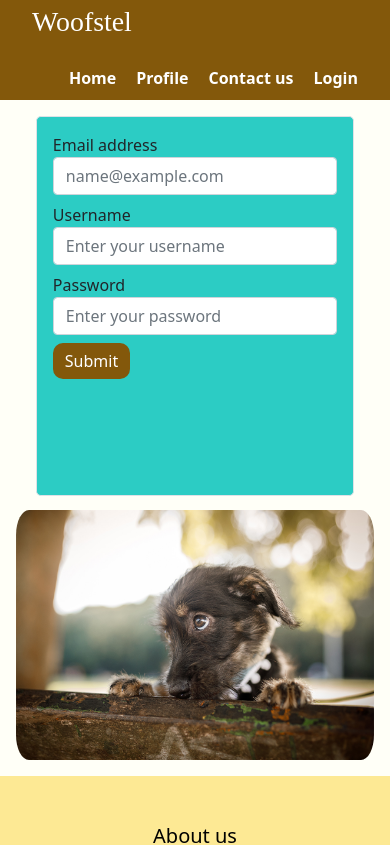
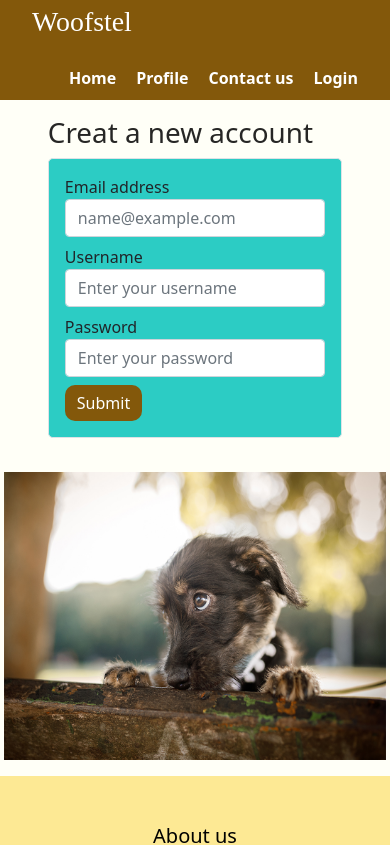
Before and after one commit to csancheze/Project-3, a React (Create React App) app in the folder client/: page /signup-user in a window 390 px wide. Shown: the top 845 px of the page. Built offline with nearby package versions, Linux system fonts and the light colour scheme; a web font is replaced by a local one.

Commit message:
Updated all pages to be mobile friendly.

```diff
--- a/client/src/App.css
+++ b/client/src/App.css
@@ -7,12 +7,6 @@
   background-color: #FFFFF7;
 }
 
-
-.signup-user {
-  background-color: #2cccc4;
-  height: 50vh;
-}
-
 .signup-sitter {
   background-color: #2cccc4;
   height: 50vh;
--- a/client/src/components/ContactUsBlock.js
+++ b/client/src/components/ContactUsBlock.js
@@ -2,6 +2,7 @@ import React from "react";
 import { Row, Col, Image, Button } from "react-bootstrap";
 import ContactUsImage from "../images/ContactUs.jpeg";
 import "../styles/contactUsBlock.css";
+import { NavLink } from "react-router-dom";
 
 const ContactUsBlock = () => {
   return (
@@ -25,7 +26,7 @@ const ContactUsBlock = () => {
             Please leave your message and our support team will contact you as
             soon as possible.
           </p>
-          <Button id="submit-button">CONTACT US</Button>
+          <NavLink id="message" to="/contact"><Button id="submit-button">CONTACT US</Button></NavLink>
         </div>
       </Col>
     </Row>
--- a/client/src/components/SignUpBlock.js
+++ b/client/src/components/SignUpBlock.js
@@ -3,18 +3,19 @@ import { Row, Col, Image, Button, Card } from "react-bootstrap";
 import LookPetSitter from "../images/LookPetSitter.png";
 import SignUpImage from "../images/SignUp.jpg";
 import "../styles/signUpBlock.css";
+import { NavLink } from "react-router-dom";
 
 const SignUpBlock = () => {
   return (
     <Row className="container-sign-up-block">
-      <Col className="container-sign-up-block__col" sm>
+      <Col sm={12} md={12} lg={6} className="container-sign-up-block__col" sm>
         <Image
           src={SignUpImage}
           rounded
           className="container-sing-up-block__col-image"
         />
       </Col>
-      <Col style={{ backgroundColor: "#2cccc4" }} sm>
+      <Col sm={12} md={12} lg={6} style={{ backgroundColor: "#2cccc4" }} sm>
         <div className="container-sign-up-block__info">
           <h1 id="app-name" className="container-sign-up-block__info-title">
             <Image
@@ -27,10 +28,13 @@ const SignUpBlock = () => {
             The kind of care your dogs deserve!
           </h2>
           <p className="container-sign-up-block__info-text">
-            Sign up to look the perfect Pet Sitter match for your fur favortie
+            Sign up to look the perfect Pet Sitter match for your fur favorite
             member
           </p>
-          <Button id="submit-button">SIGN UP</Button>
+          <NavLink to="/signup-user"><Button id='submit-button' type="primary" htmlType="submit">
+          Sign up
+        </Button>
+        </NavLink>
           <p className="container-sign-up-block__info-text">
             If you want to be a
             <span style={{ fontWeight: "700" }}> Pet Sitter </span>
--- a/client/src/pages/ContactForm.js
+++ b/client/src/pages/ContactForm.js
@@ -23,9 +23,10 @@ const Contact = () => {
     };
 
     return (
-    <div className="row justify-content-between main">
+    <div className="row d-flex justify-content-between m-0 main">
     <img className='col-12 col-sm-6' id="background-contact" src={require('../images/5c3d49967e3aa842c876a81d15f01931f8f3644778d57466c0c35f9a143eb8f1df1cb83656335d64f648db9dda63a60828632569629a01a39e55eb_1280.jpg')} alt="background" />
-    <div className='p-5 col-11 col-sm-6 justify-content-center'>
+    <div className='p-5 col-12 col-sm-6 justify-content-center'>
+    <h1>Send us a meesage 🐶</h1>
   <form onSubmit={sendEmail} ref={form} className="border rounded-3 p-3 contact-form">
   <div className="form-group">
     <label htmlFor="exampleFormControlInput1">Email address</label>
--- a/client/src/pages/LoginUser.js
+++ b/client/src/pages/LoginUser.js
@@ -15,9 +15,9 @@ const loginUser = () => {
   };
 
   return (
-    <Container className='d-flex justify-content-between'>
+    <Container className='d-flex justify-content-between m-0'>
     <Row>
-    <Col sm={12} md={6} lg={9}>
+    <Col sm={12} md={6} lg={9} className="p-0">
     <img id="golden" src={require('../images/puppy.jpeg')} alt="golden-retriever"></img>
     </Col>
     <Col sm={12} md={6} lg={3}>
--- a/client/src/pages/SignupFormUser.js
+++ b/client/src/pages/SignupFormUser.js
@@ -4,7 +4,9 @@ import '../styles/signupUser.css';
 function SignupFormUser() {
   return (
     <div className="row d-flex justify-content-around p-3 main">
-  <form className="col-10 col-sm-5 border rounded-3 p-3 signup-user">
+    <div className="col-10 col-sm-5">
+    <h1>Creat a new account</h1>
+  <form className="border rounded-3 p-3 signup-user">
   <div className="form-group">
     <label htmlFor="exampleFormControlInput1">Email address</label>
     <input type="email" name='email_address' required className="form-control email" id="exampleFormControlInput1" placeholder="name@example.com" />
@@ -19,8 +21,10 @@ function SignupFormUser() {
   </div>
   <button id='submit-button' type="submit" className="btn btn-secondary mt-2">Submit</button>
 </form>
-<img className='col-12 col-sm-6' id="background-signup" src={require('../images/blake.jpg')} alt="background" />
+</div>
+<img className='col-12 col-sm-6 p-0' id="background-signup" src={require('../images/blake.jpg')} alt="background" />
     </div>
+
   )
 }
 
--- a/client/src/styles/contactForm.css
+++ b/client/src/styles/contactForm.css
@@ -33,5 +33,5 @@
 
 
   .main {
-    height: 80vh;
+    min-height: 80vh;
   }
--- a/client/src/styles/signupUser.css
+++ b/client/src/styles/signupUser.css
@@ -1,7 +1,3 @@
 .signup-user {
-    height: 45vh;
-}
-
-#background-signup {
-    border-radius: 25px;
-}
+    background-color: #2cccc4;
+  }
```
